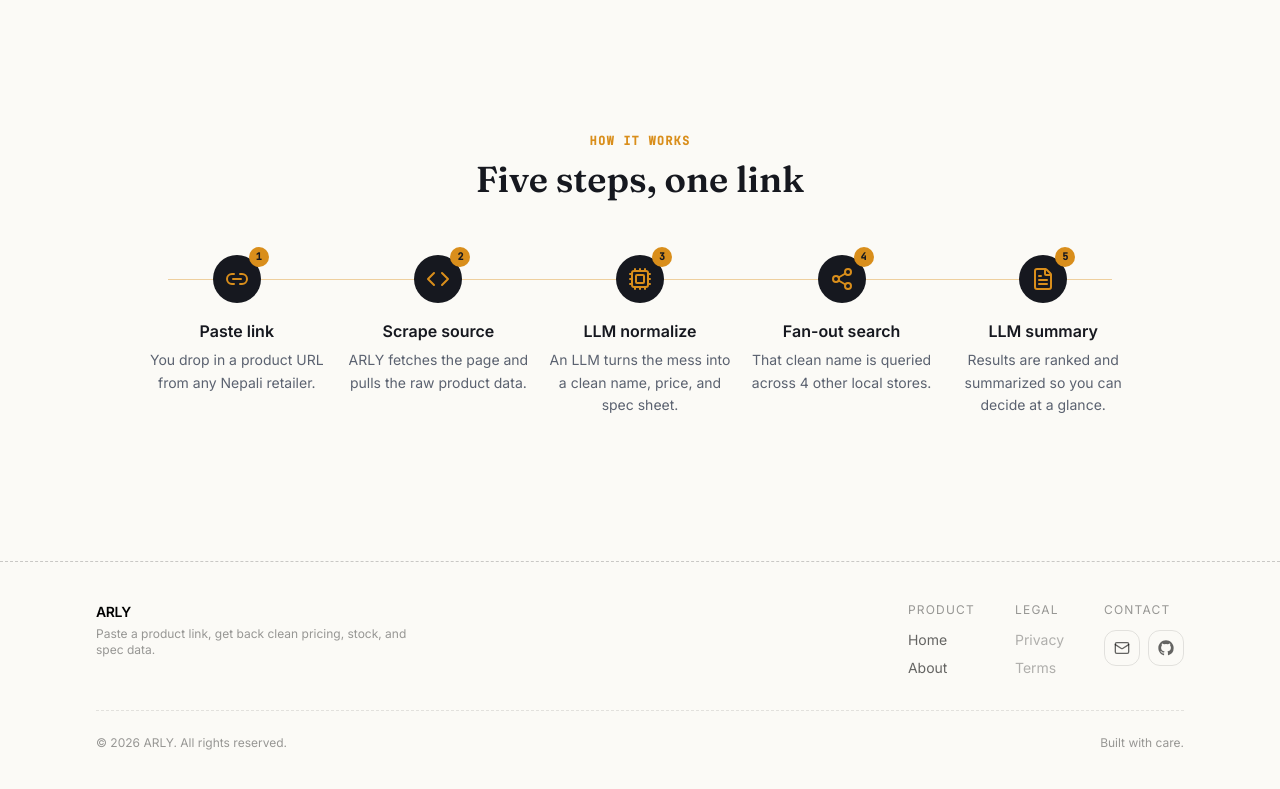
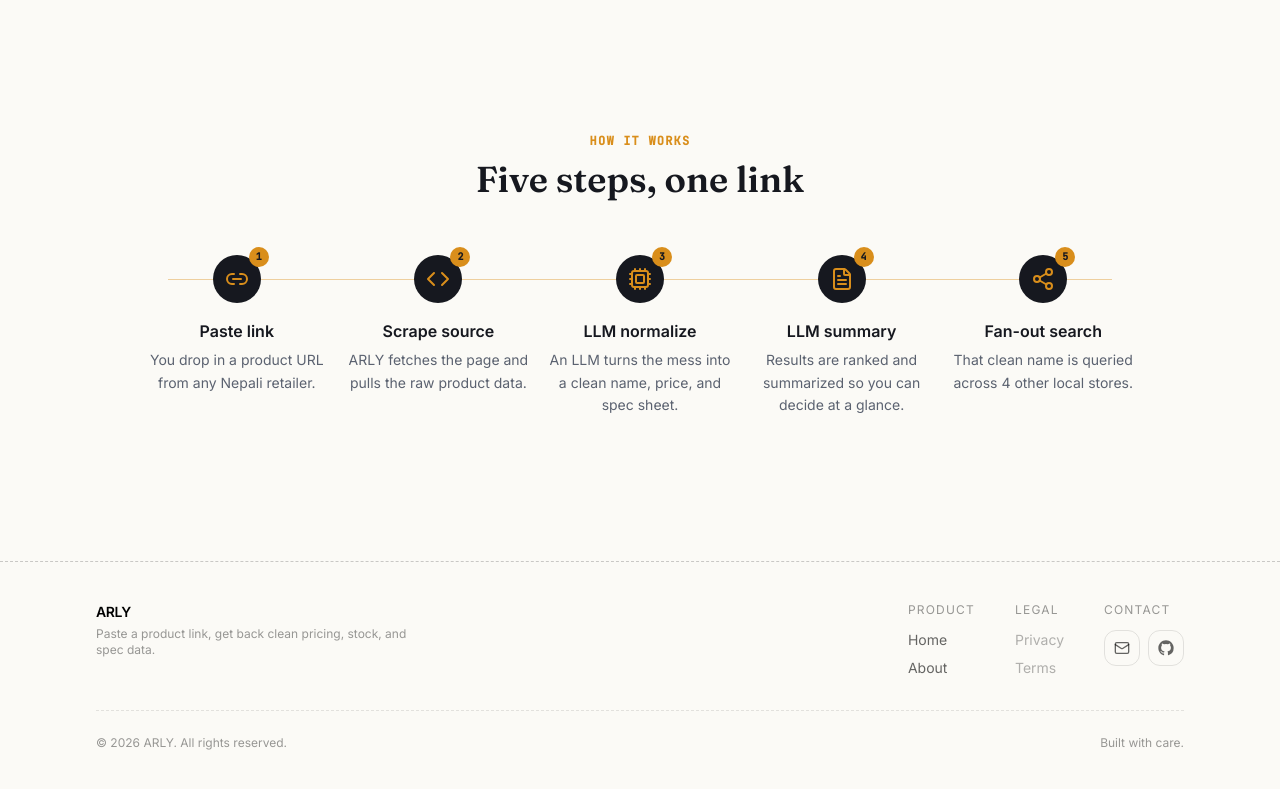
Before and after one commit to Sushantmg/ARLY, a React (Vite) app in the folder arly-frontend/: page / in a window 1280 px wide. Shown: the part 1103-1892 px from the top of the page. Built offline with nearby package versions, Linux system fonts and the light colour scheme; no server answers.

Commit message:
refactor: move LLM summary step after LLM normalize
Show the summary step before fan-out search so the pipeline reads:
normalize -> summarize -> fan-out search across stores.

```diff
--- a/arly-frontend/src/components/home/Pipelineflow.tsx
+++ b/arly-frontend/src/components/home/Pipelineflow.tsx
@@ -18,14 +18,14 @@ const steps = [
     detail: 'An LLM turns the mess into a clean name, price, and spec sheet.',
   },
   {
+    icon: FileText,
+    title: 'LLM summary',
+    detail: 'Results are ranked and summarized so you can decide at a glance.',
+  },
+  {
     icon: Share2,
     title: 'Fan-out search',
     detail: 'That clean name is queried across 4 other local stores.',
-  },
-  {
-    icon: FileText,
-    title: 'LLM summary',
-    detail: 'Results are ranked and summarized so you can decide at a glance.',
   },
 ];
 
```
